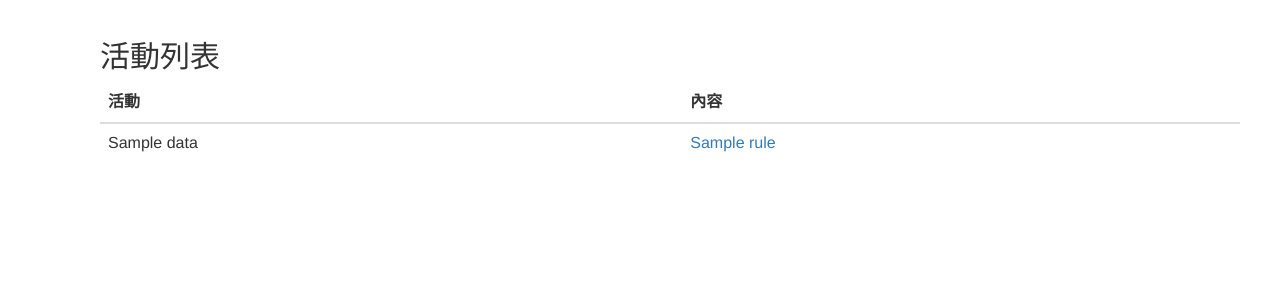
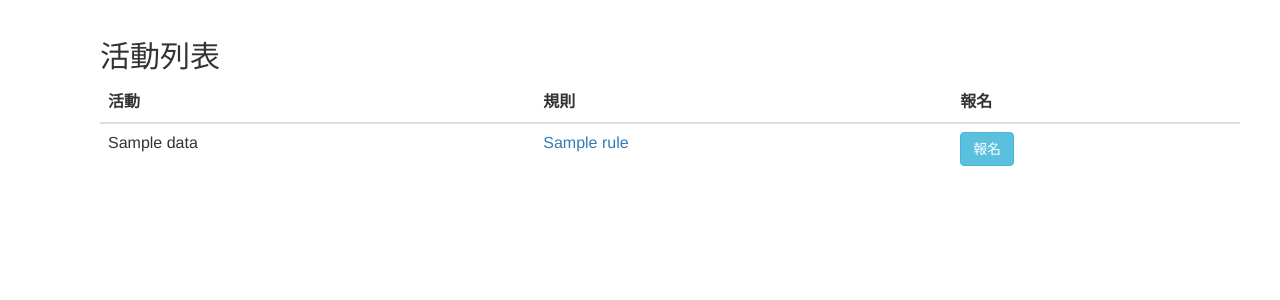
Before and after one commit to q40603/NCTU-SPORT-WEEK-WEB, a Node server app: template views/events.ejs in a window 1280 px wide. Shown: the part 57-357 px from the top of the page. Run offline with Node 20, Linux system fonts and the light colour scheme; the visitor is signed in with stand-in values (Sample User, id 1); tables that the repository leaves empty hold one stand-in row (values such as "Sample post"); the template is opened without the code that fills it: most values are stand-ins (such as "Sample title", 1, 10 or a date in 2020).

Commit message:
add register not completed

```diff
--- a/app.js
+++ b/app.js
@@ -57,6 +57,7 @@ app.get('/anncs/:annc_id',user.anncs);//to render eventlist
 app.get('/rule/:event_id',user.rule); //to render event's rule
 app.post('/anncs',user.index);
 app.get('/anncsadd',user.signup);
+app.get('/register/:event_id',user.register);
 app.get('/anncs/:annc_id/delete', user.anncDelete);//to delete the announce with annc_id
 //Middleware
 app.listen(8080)
--- /dev/null
+++ b/public/button.css
@@ -0,0 +1,3 @@
+.button{
+	background-color:#16a085 ;
+}
--- a/public/navbar.css
+++ b/public/navbar.css
@@ -5,5 +5,5 @@ nav a{
 
 .navbarstyle {
 	padding-left:130px;
-	background: #16a085
+	background: #16a085 ;
 }
--- a/views/events.ejs
+++ b/views/events.ejs
@@ -6,7 +6,10 @@
                 <thead>
                   <tr>
                     <th>活動</th>
-                    <th>內容</th>
+                    <th>規則</th>
+                    <% if(login) {%>
+                    <th>報名</th>
+                    <% } %>
                   </tr>
                 </thead>
                 <tbody>
@@ -20,6 +23,9 @@
                     	<% } %>
                     </a>
                 </td>
+                <% if(login) {%>
+                <td><button class="btn btn-info" onclick="window.location.href='/register/<%= data[i].event_id %>';" >報名</button></td>
+                <% }%>
             </tr>
           <% } %>
                 </tbody>
--- a/views/header.ejs
+++ b/views/header.ejs
@@ -18,7 +18,7 @@
                     <% if(!login) {%>
                     <li><a href="/events">活動列表</a></li>
                     <% }else{%>
-                    <li><a href="/events_reg">活動報名</a></li>
+                    <li><a href="/events">活動報名</a></li>
                     <% }%>
 
                     <% if(!login) {%>
```
Also changed, not shown: routes/user.js (+13 -8 lines), views/register.ejs (added, +8 -0 lines).
